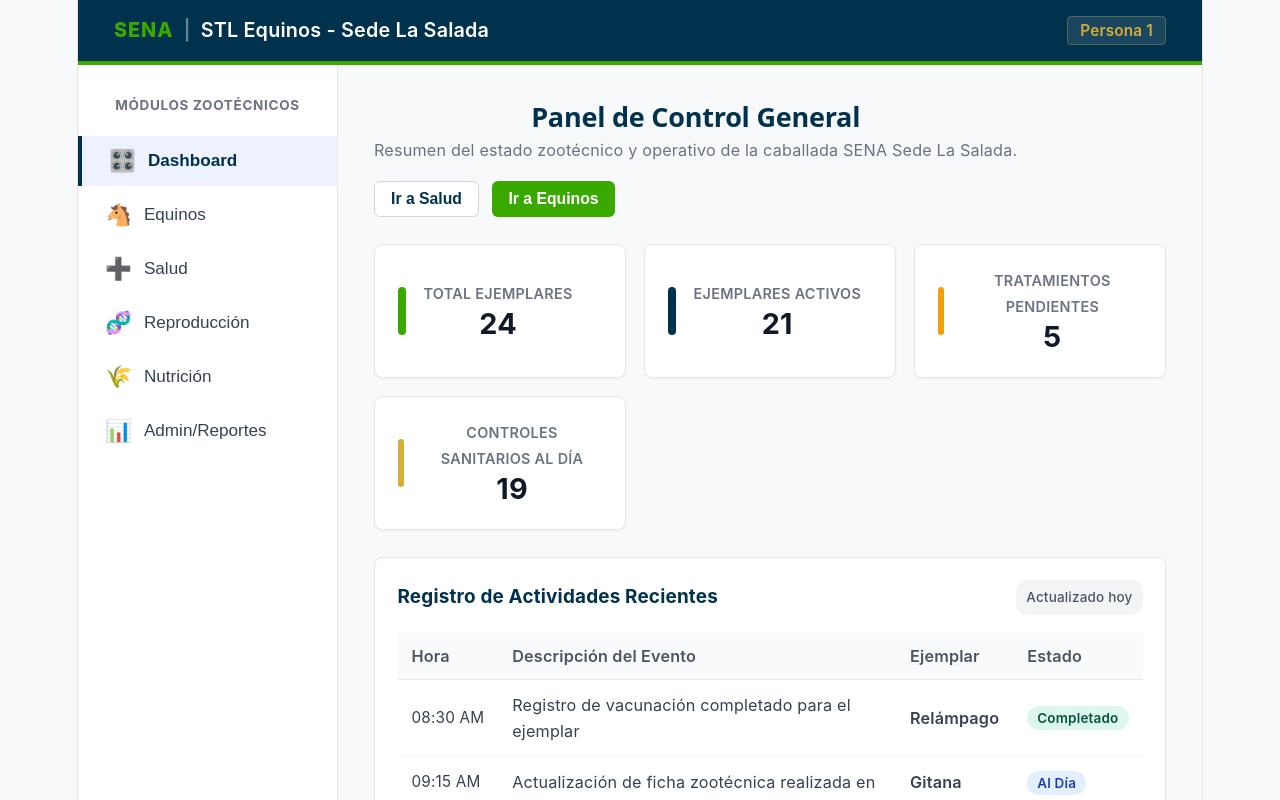
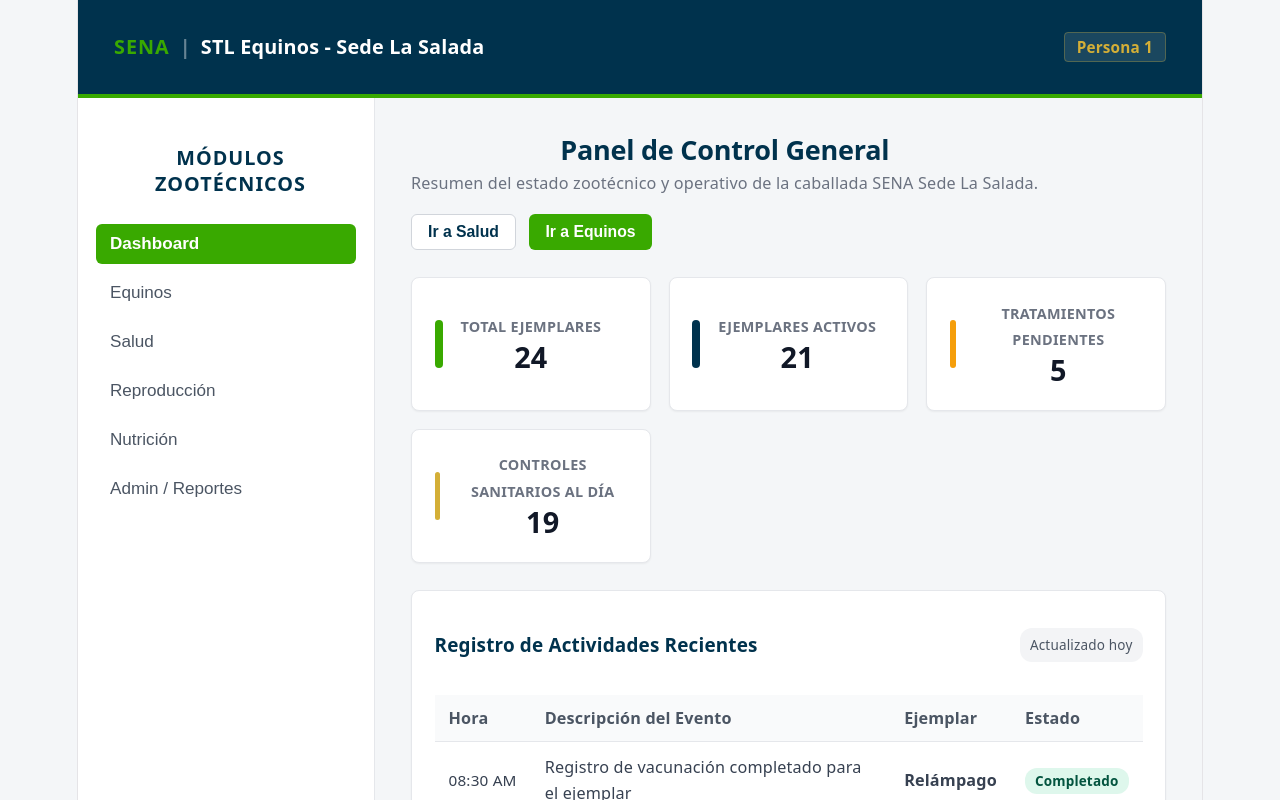
Before and after one commit to samuelospij/frontend-STLequinos, a React (Vite) app: page / in a window 1280 px wide. Shown: the top 800 px of the page. Built offline with nearby package versions, Linux system fonts and the light colour scheme.

Commit message:
fix(ui): consolida diseño claro y estilizado en el sidebar y todos los modulos

```diff
--- a/src/App.css
+++ b/src/App.css
@@ -1,13 +1,8 @@
-* {
-  box-sizing: border-box;
+body {
+  background-color: #F4F6F8 !important;
+  color: #1F2937 !important;
   margin: 0;
-  padding: 0;
-}
-
-body {
-  font-family: -apple-system, BlinkMacSystemFont, 'Segoe UI', Roboto, Helvetica, Arial, sans-serif;
-  background-color: #F8F9FA;
-  color: #1F2937;
+  font-family: system-ui, -apple-system, BlinkMacSystemFont, 'Segoe UI', Roboto, Oxygen, Ubuntu, Cantarell, sans-serif;
 }
 
 .app-layout {
@@ -23,7 +18,7 @@ body {
 
 .app-content {
   flex: 1;
-  background-color: #F8F9FA;
   padding: 2rem;
+  background-color: #F4F6F8 !important;
   overflow-y: auto;
 }
--- a/src/App.jsx
+++ b/src/App.jsx
@@ -20,6 +20,24 @@ export default function App() {
           {vistaActual === 'dashboard' && <Dashboard setVistaActual={setVistaActual} />}
           {vistaActual === 'ejemplares' && <Ejemplares />}
           {vistaActual === 'sanidad' && <Sanidad />}
+          {vistaActual === 'reproduccion' && (
+            <div>
+              <h2>Módulo de Reproducción</h2>
+              <p>Próximamente control reproductivo y genealogía.</p>
+            </div>
+          )}
+          {vistaActual === 'nutricion' && (
+            <div>
+              <h2>Módulo de Nutrición</h2>
+              <p>Próximamente raciones y control de alimentación.</p>
+            </div>
+          )}
+          {vistaActual === 'admin' && (
+            <div>
+              <h2>Módulo de Administración y Reportes</h2>
+              <p>Próximamente generación de reportes generales.</p>
+            </div>
+          )}
         </main>
       </div>
     </div>
--- a/src/components/Sidebar.css
+++ b/src/components/Sidebar.css
@@ -1,58 +1,53 @@
-.sidebar {
-  width: 260px;
-  background-color: #FFFFFF;
-  border-right: 1px solid #E5E7EB;
-  display: flex;
-  flex-direction: column;
-  padding: 1.5rem 0;
-  height: calc(100vh - 65px);
-  position: sticky;
-  top: 65px;
+.sidebar-container {
+  width: 260px !important;
+  background-color: #FFFFFF !important; /* Fondo claro original */
+  color: #1F2937 !important;
+  display: flex !important;
+  flex-direction: column !important;
+  padding: 1.5rem 1rem !important;
+  border-right: 1px solid #E5E7EB !important;
+  box-shadow: 2px 0 4px rgba(0, 0, 0, 0.02) !important;
+  flex-shrink: 0 !important;
+  min-height: calc(100vh - 60px) !important;
 }
 
-.sidebar-section-title {
-  font-size: 0.75rem;
-  font-weight: 700;
-  color: #6B7280;
-  padding: 0 1.5rem 1rem 1.5rem;
-  letter-spacing: 0.05em;
-  text-transform: uppercase;
+.sidebar-header h3 {
+  color: #00324D !important;
+  font-size: 1.1rem !important;
+  font-weight: 700 !important;
+  text-transform: uppercase !important;
+  letter-spacing: 0.05em !important;
+  margin-bottom: 1.5rem !important;
+  padding-left: 0.5rem !important;
+  text-align: center;
 }
 
 .sidebar-nav {
-  display: flex;
-  flex-direction: column;
-  gap: 4px;
+  display: flex !important;
+  flex-direction: column !important;
+  gap: 0.5rem !important;
 }
 
-.sidebar-link {
-  display: flex;
-  align-items: center;
-  gap: 12px;
-  background: transparent;
-  border: none;
-  width: 100%;
-  padding: 12px 1.5rem;
-  text-align: left;
-  font-size: 0.95rem;
-  font-weight: 500;
-  color: #374151;
-  cursor: pointer;
-  transition: all 0.2s ease;
+.sidebar-btn {
+  background-color: transparent !important;
+  color: #4B5563 !important;
+  border: none !important;
+  text-align: left !important;
+  padding: 10px 14px !important;
+  border-radius: 6px !important;
+  font-size: 0.95rem !important;
+  font-weight: 500 !important;
+  cursor: pointer !important;
+  transition: all 0.2s ease !important;
 }
 
-.sidebar-link:hover {
-  background-color: #F3F4F6;
-  color: #00324D;
+.sidebar-btn:hover {
+  background-color: #F3F4F6 !important;
+  color: #111827 !important;
 }
 
-.sidebar-link.activo {
-  background-color: #EEF2FF;
-  color: #00324D;
-  border-left: 4px solid #00324D;
-  font-weight: 600;
+.sidebar-btn.active {
+  background-color: #39A900 !important;
+  color: #FFFFFF !important;
+  font-weight: 600 !important;
 }
-
-.sidebar-icon {
-  font-size: 1.2rem;
-}
--- a/src/components/Sidebar.jsx
+++ b/src/components/Sidebar.jsx
@@ -2,25 +2,53 @@ import React from 'react';
 import './Sidebar.css';
 
 export default function Sidebar({ vistaActual, setVistaActual }) {
-  const menuItems = [
-    { id: 'dashboard', label: 'Dashboard', icon: '🎛️' },
-    { id: 'ejemplares', label: 'Equinos', icon: '🐴' },
-    { id: 'sanidad', label: 'Salud', icon: '➕' },
-    { id: 'reproduccion', label: 'Reproducción', icon: '🧬' },
-    { id: 'nutricion', label: 'Nutrición', icon: '🌾' },
-    { id: 'reportes', label: 'Admin/Reportes', icon: '📊' }
-  ];
+  return (
+    <aside className="sidebar-container">
+      <div className="sidebar-header">
+        <h3>Módulos Zootécnicos</h3>
+      </div>
+      <nav className="sidebar-nav">
+        <button
+          className={`sidebar-btn ${vistaActual === 'dashboard' ? 'active' : ''}`}
+          onClick={() => setVistaActual('dashboard')}
+        >
+          Dashboard
+        </button>
 
-  return (
-    <aside className="sidebar">
-      <div className="sidebar-section-title">Módulos Zootécnicos</div>
-      <nav className="sidebar-nav">
-        {menuItems.map((item) => (
-          <button key={item.id} className={`sidebar-link ${vistaActual === item.id ? 'activo' : ''}`} onClick={() => setVistaActual(item.id)}>
-            <span className="sidebar-icon">{item.icon}</span>
-            <span className="sidebar-label">{item.label}</span>
-          </button>
-        ))}
+        <button
+          className={`sidebar-btn ${vistaActual === 'ejemplares' ? 'active' : ''}`}
+          onClick={() => setVistaActual('ejemplares')}
+        >
+          Equinos
+        </button>
+
+        <button
+          className={`sidebar-btn ${vistaActual === 'sanidad' ? 'active' : ''}`}
+          onClick={() => setVistaActual('sanidad')}
+        >
+          Salud
+        </button>
+
+        <button
+          className={`sidebar-btn ${vistaActual === 'reproduccion' ? 'active' : ''}`}
+          onClick={() => setVistaActual('reproduccion')}
+        >
+          Reproducción
+        </button>
+
+        <button
+          className={`sidebar-btn ${vistaActual === 'nutricion' ? 'active' : ''}`}
+          onClick={() => setVistaActual('nutricion')}
+        >
+          Nutrición
+        </button>
+
+        <button
+          className={`sidebar-btn ${vistaActual === 'admin' ? 'active' : ''}`}
+          onClick={() => setVistaActual('admin')}
+        >
+          Admin / Reportes
+        </button>
       </nav>
     </aside>
   );
--- a/src/views/Dashboard.css
+++ b/src/views/Dashboard.css
@@ -58,7 +58,6 @@
   background-color: #F3F4F6;
 }
 
-/* Grilla de Métricas */
 .stats-grid {
   display: grid;
   grid-template-columns: repeat(auto-fit, minmax(220px, 1fr));
@@ -66,7 +65,8 @@
 }
 
 .stat-card {
-  background-color: #FFFFFF;
+  background-color: #FFFFFF !important;
+  color: #1F2937 !important;
   padding: 1.25rem;
   border-radius: 8px;
   border: 1px solid #E5E7EB;
@@ -103,19 +103,13 @@
 .stat-number {
   font-size: 1.6rem;
   font-weight: 700;
-  color: #111827;
+  color: #111827 !important;
   line-height: 1.2;
 }
 
-.stat-detail {
-  font-size: 0.75rem;
-  color: #9CA3AF;
-  margin-top: 2px;
-}
-
-/* Tarjeta Principal y Tabla */
 .dashboard-card {
-  background-color: #FFFFFF;
+  background-color: #FFFFFF !important;
+  color: #1F2937 !important;
   border-radius: 8px;
   border: 1px solid #E5E7EB;
   padding: 1.25rem;
@@ -156,8 +150,8 @@
 }
 
 .dashboard-table th {
-  background-color: #F9FAFB;
-  color: #4B5563;
+  background-color: #F9FAFB !important;
+  color: #4B5563 !important;
   padding: 10px 14px;
   font-weight: 600;
   border-bottom: 1px solid #E5E7EB;
@@ -166,7 +160,7 @@
 .dashboard-table td {
   padding: 12px 14px;
   border-bottom: 1px solid #F3F4F6;
-  color: #374151;
+  color: #374151 !important;
 }
 
 .col-hora {
--- a/src/views/Ejemplares.css
+++ b/src/views/Ejemplares.css
@@ -16,9 +16,9 @@
   font-size: 0.9rem;
 }
 
-/* Tarjetas de formulario y tablas */
 .form-card, .table-card {
-  background-color: #FFFFFF;
+  background-color: #FFFFFF !important;
+  color: #1F2937 !important;
   border-radius: 8px;
   border: 1px solid #E5E7EB;
   padding: 1.5rem;
@@ -52,17 +52,23 @@
 }
 
 .form-group input, .form-group select {
+  background-color: #FFFFFF !important;
+  color: #1F2937 !important;
   padding: 8px 12px;
-  border: 1px solid #D1D5DB;
+  border: 1px solid #D1D5DB !important;
   border-radius: 6px;
   font-size: 0.9rem;
-  color: #1F2937;
   outline: none;
   transition: border-color 0.2s;
 }
 
+.form-group input::placeholder {
+  color: #9CA3AF !important;
+}
+
 .form-group input:focus, .form-group select:focus {
-  border-color: #39A900;
+  border-color: #39A900 !important;
+  background-color: #FFFFFF !important;
 }
 
 .form-actions {
@@ -87,7 +93,6 @@
   background-color: #2e8800;
 }
 
-/* Tabla */
 .table-responsive {
   overflow-x: auto;
 }
@@ -100,8 +105,8 @@
 }
 
 .ejemplares-table th {
-  background-color: #F9FAFB;
-  color: #4B5563;
+  background-color: #F9FAFB !important;
+  color: #4B5563 !important;
   padding: 10px 14px;
   font-weight: 600;
   border-bottom: 1px solid #E5E7EB;
@@ -110,7 +115,7 @@
 .ejemplares-table td {
   padding: 12px 14px;
   border-bottom: 1px solid #F3F4F6;
-  color: #374151;
+  color: #374151 !important;
 }
 
 .col-nombre {
--- a/src/views/Ejemplares.jsx
+++ b/src/views/Ejemplares.jsx
@@ -51,7 +51,6 @@ export default function Ejemplares() {
         </div>
       </div>
 
-      {/* Formulario de Registro */}
       <div className="form-card">
         <h3>Registrar Nuevo Ejemplar</h3>
         <form onSubmit={handleSubmit} className="ejemplares-form">
@@ -102,7 +101,6 @@ export default function Ejemplares() {
         </form>
       </div>
 
-      {/* Tabla de Listado de Equinos */}
       <div className="table-card">
         <h3>Inventario de Ejemplares Registrados</h3>
         <div className="table-responsive">
--- a/src/views/Sanidad.css
+++ b/src/views/Sanidad.css
@@ -16,9 +16,9 @@
   font-size: 0.9rem;
 }
 
-/* Tarjetas */
 .form-card, .table-card {
-  background-color: #FFFFFF;
+  background-color: #FFFFFF !important;
+  color: #1F2937 !important;
   border-radius: 8px;
   border: 1px solid #E5E7EB;
   padding: 1.5rem;
@@ -52,17 +52,23 @@
 }
 
 .form-group input, .form-group select {
+  background-color: #FFFFFF !important;
+  color: #1F2937 !important;
   padding: 8px 12px;
-  border: 1px solid #D1D5DB;
+  border: 1px solid #D1D5DB !important;
   border-radius: 6px;
   font-size: 0.9rem;
-  color: #1F2937;
   outline: none;
   transition: border-color 0.2s;
 }
 
+.form-group input::placeholder {
+  color: #9CA3AF !important;
+}
+
 .form-group input:focus, .form-group select:focus {
-  border-color: #39A900;
+  border-color: #39A900 !important;
+  background-color: #FFFFFF !important;
 }
 
 .form-actions {
@@ -87,7 +93,6 @@
   background-color: #2e8800;
 }
 
-/* Tabla */
 .table-responsive {
   overflow-x: auto;
 }
@@ -100,8 +105,8 @@
 }
 
 .sanidad-table th {
-  background-color: #F9FAFB;
-  color: #4B5563;
+  background-color: #F9FAFB !important;
+  color: #4B5563 !important;
   padding: 10px 14px;
   font-weight: 600;
   border-bottom: 1px solid #E5E7EB;
@@ -110,7 +115,7 @@
 .sanidad-table td {
   padding: 12px 14px;
   border-bottom: 1px solid #F3F4F6;
-  color: #374151;
+  color: #374151 !important;
 }
 
 .col-equino {
--- a/src/views/Sanidad.jsx
+++ b/src/views/Sanidad.jsx
@@ -5,7 +5,7 @@ export default function Sanidad() {
   const [tratamientos, setTratamientos] = useState([
     { id: 1, equino: 'Relámpago', tipo: 'Vacunación Encefalitis', fecha: '2026-10-15', veterinario: 'Dr. Carlos Pérez', estado: 'Completado' },
     { id: 2, equino: 'Gitana', tipo: 'Desparasitación General', fecha: '2026-10-20', veterinario: 'Dra. Ana Gómez', estado: 'Completado' },
-    { id: 3, equino: 'Lucero', type: 'Revisión Dental', fecha: '2026-11-10', veterinario: 'Dr. Carlos Pérez', estado: 'Programado' },
+    { id: 3, equino: 'Lucero', tipo: 'Revisión Dental', fecha: '2026-11-10', veterinario: 'Dr. Carlos Pérez', estado: 'Programado' },
     { id: 4, equino: 'Canelo', tipo: 'Tratamiento Vitamínico', fecha: '2026-11-12', veterinario: 'Dra. Ana Gómez', estado: 'Pendiente' }
   ]);
 
@@ -51,7 +51,6 @@ export default function Sanidad() {
         </div>
       </div>
 
-      {/* Formulario de Registro Sanitario */}
       <div className="form-card">
         <h3>Programar o Registrar Control Sanitario</h3>
         <form onSubmit={handleSubmit} className="sanidad-form">
@@ -113,7 +112,6 @@ export default function Sanidad() {
         </form>
       </div>
 
-      {/* Tabla de Historial Sanitario */}
       <div className="table-card">
         <h3>Historial de Controles y Tratamientos Sanitarios</h3>
         <div className="table-responsive">
```
Also changed, not shown: src/views/Dashboard.jsx (+0 -8 lines).
